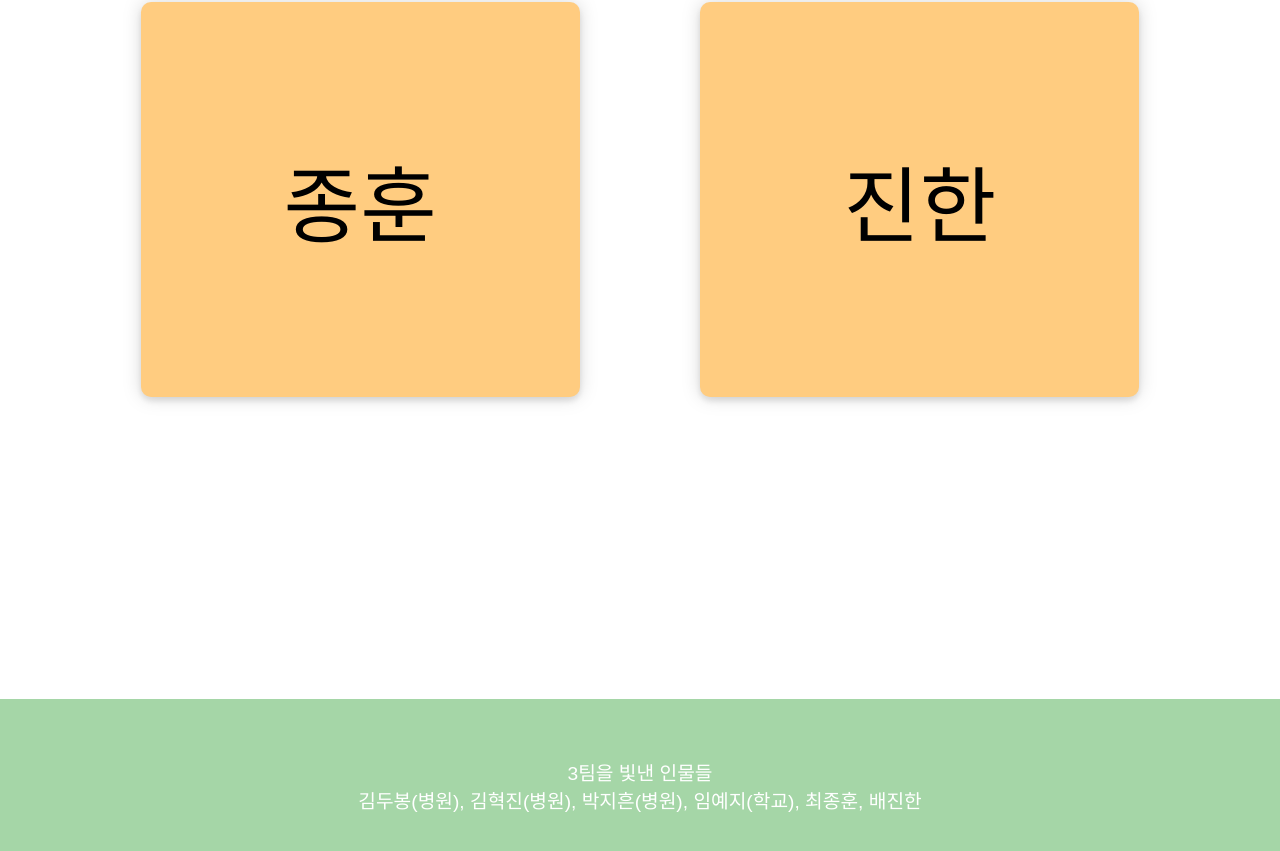
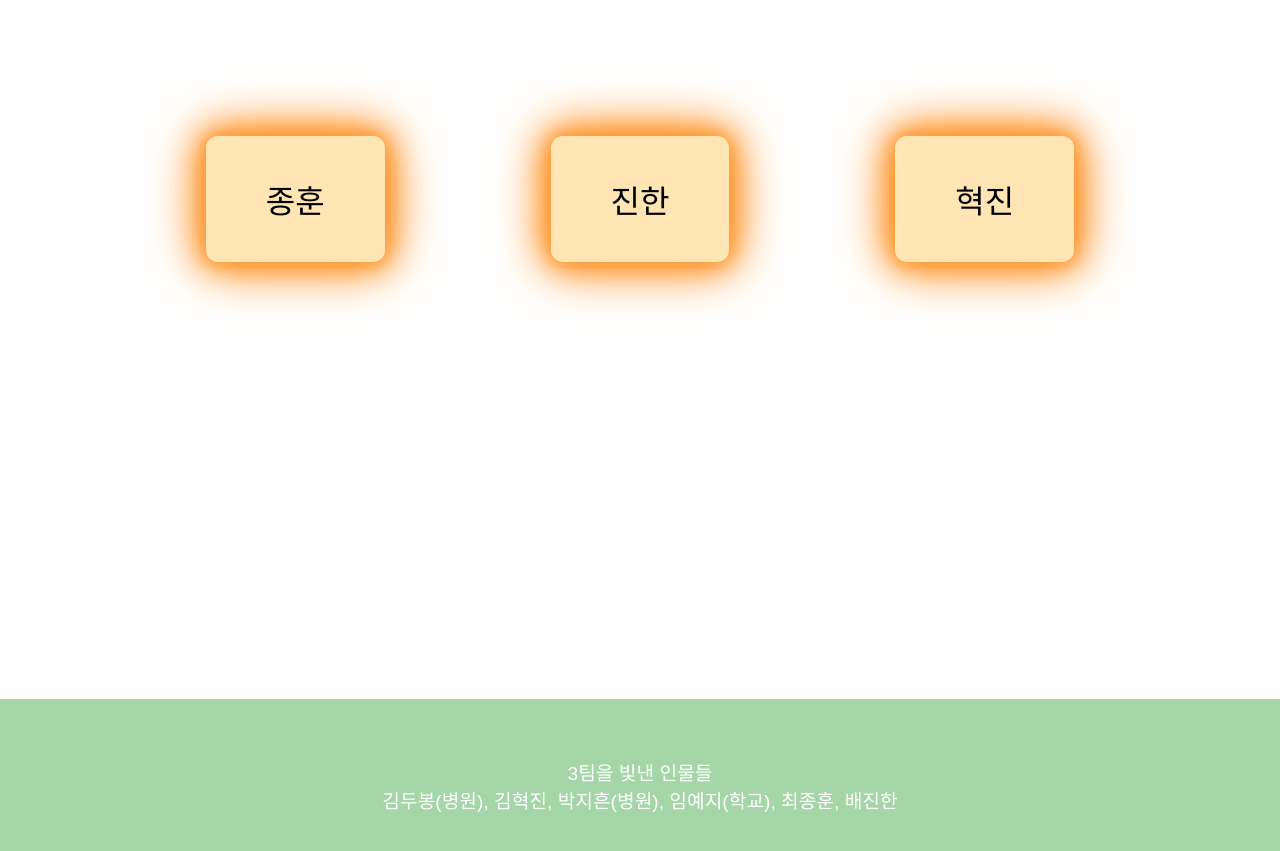
Before and after one commit to Jin-coding-333/React-mission-3team, a React (Create React App) app: page / in a window 1280 px wide. Shown: the part 1500-2351 px from the top of the page. Built offline with nearby package versions, Linux system fonts and the light colour scheme; a web font is replaced by a local one.

Commit message:
Modify the button and connect the route

```diff
--- a/src/App.js
+++ b/src/App.js
@@ -1,6 +1,7 @@
 import { BrowserRouter, Routes, Route } from "react-router-dom";
 import MainPage from "./MainPage";
 import { JongHun } from "./JongHun/JongHun";
+import { HyuckJin } from "./HyuckJin/HyuckJin";
 import "./App.css";
 
 function App() {
@@ -10,6 +11,7 @@ function App() {
         <Routes>
           <Route path="/" element={<MainPage />} />
           <Route path="JongHun" element={<JongHun />} />
+          <Route path="HyuckJin" element={<HyuckJin />} />
         </Routes>
       </div>
     </BrowserRouter>
--- /dev/null
+++ b/src/HyuckJin/HyuckJin.js
@@ -0,0 +1,15 @@
+import Intro from './Intro';
+import ProgressTemp from './Progress_temp';
+import FirstImpression from './FirstImpression';
+import RandomImg from './RandomImg';
+
+export function HyuckJin() {
+  return (
+    <div>
+      <Intro />
+      <ProgressTemp />
+      <FirstImpression />
+      <RandomImg />
+    </div>
+  );
+}
--- a/src/HyuckJin/Progress_temp.js
+++ b/src/HyuckJin/Progress_temp.js
@@ -4,7 +4,7 @@ function Progcess() {
   return (
     <section>
       <h2>지금까지의 발전</h2>
-      <p>웹개발의 기초를 알았고 자바스크립트 및 리액트를 사용하여 컴포넌트기반 개발에 대해 살짝은 익숙 해 진것 같습니다?</p>
+      <p>웹개발의 기초를 알았고 자바스크립트 및 리액트를 사용하여 컴포넌트기반 개발에 대해 살짝은 익숙해진 것 같습니다?</p>
     </section>
   );
 }
--- a/src/MainPage.css
+++ b/src/MainPage.css
@@ -69,22 +69,21 @@
 }
 
 .intro-button {
-  background-color: #ffcc80;
+  background-color: #ffe5b4;
+  color: black;
   border: none;
-  padding: 20px 40px;
-  font-size: 5.2rem;
-  margin: 0 20px;
-  border-radius: 10px;
-  box-shadow: 0 4px 6px rgba(0, 0, 0, 0.1);
+  padding: 40px 60px;
+  font-size: 2rem;
+  border-radius: 12px;
+  text-align: center;
   cursor: pointer;
-  transition: background-color 0.3s;
-  width: 439px;
-  height: 395px;
-  filter: drop-shadow(0 0 0.55rem rgba(0, 0, 0, 15%));
+  transition: box-shadow 0.3s ease, transform 0.3s ease;
+  box-shadow: 0 0 15px #ff9933, 0 0 30px #ff9933, 0 0 45px #ff9933, 0 0 60px #ff9933;
 }
 
 .intro-button:hover {
-  background-color: #ffb74d;
+  box-shadow: 0 0 25px #00ff00, 0 0 50px #00ff00, 0 0 75px #00ff00, 0 0 100px #00ff00;
+  transform: scale(1.05);
 }
 
 .footer {
--- a/src/MainPage.js
+++ b/src/MainPage.js
@@ -9,7 +9,7 @@ function MainPage() {
     <div className="main-page">
       <header className="header">
         <div className="headerBox">
-          <img src={homeImage} className="home-icon" />
+          <img src={homeImage} className="home-icon" alt="스마일 이미지" />
           <div id="text">아이엠 그라운드</div>
         </div>
       </header>
@@ -25,7 +25,7 @@ function MainPage() {
             <a href="#knowledge">클릭</a> 또는 스크롤 하여 지식을 넓히세요.
           </p>
         </div>
-        <img src={smileImg} id="smileimg" />
+        <img src={smileImg} id="smileimg" alt="돌탑위에 스마일 이미지가 올라가있음"/>
       </section>
 
       <section className="main-buttons" id="knowledge">
@@ -33,7 +33,10 @@ function MainPage() {
           <Link to="JongHun">
             <button className="intro-button">종훈</button>
           </Link>
-          <button className="intro-button">진한</button>
+            <button className="intro-button">진한</button>
+          <Link to="HyuckJin">
+            <button className="intro-button">혁진</button>
+          </Link>
         </div>
       </section>
 
@@ -41,7 +44,7 @@ function MainPage() {
         <p>
           3팀을 빛낸 인물들
           <br />
-          김두봉(병원), 김혁진(병원), 박지흔(병원), 임예지(학교), 최종훈, 배진한
+          김두봉(병원), 김혁진, 박지흔(병원), 임예지(학교), 최종훈, 배진한
         </p>
       </footer>
     </div>
```
